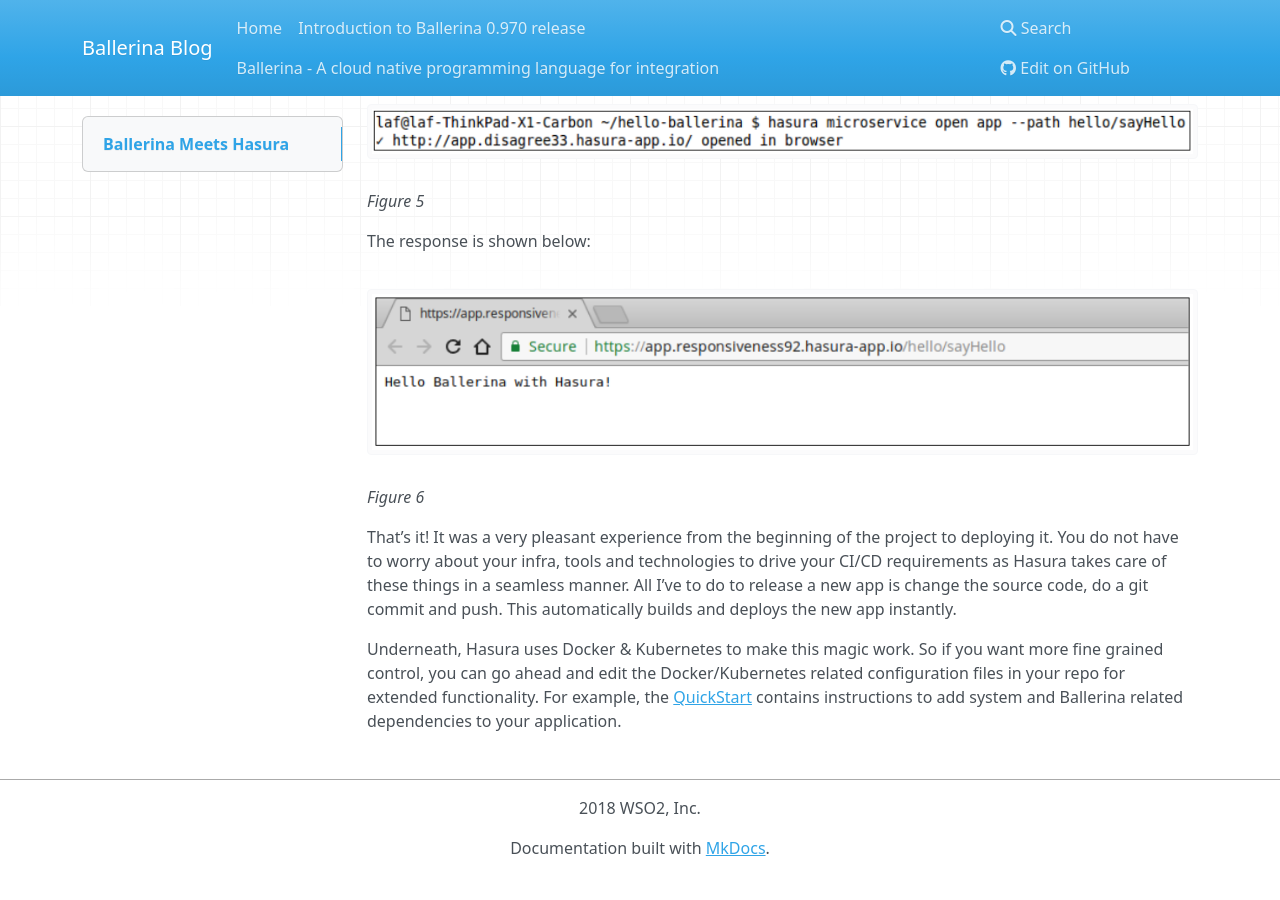
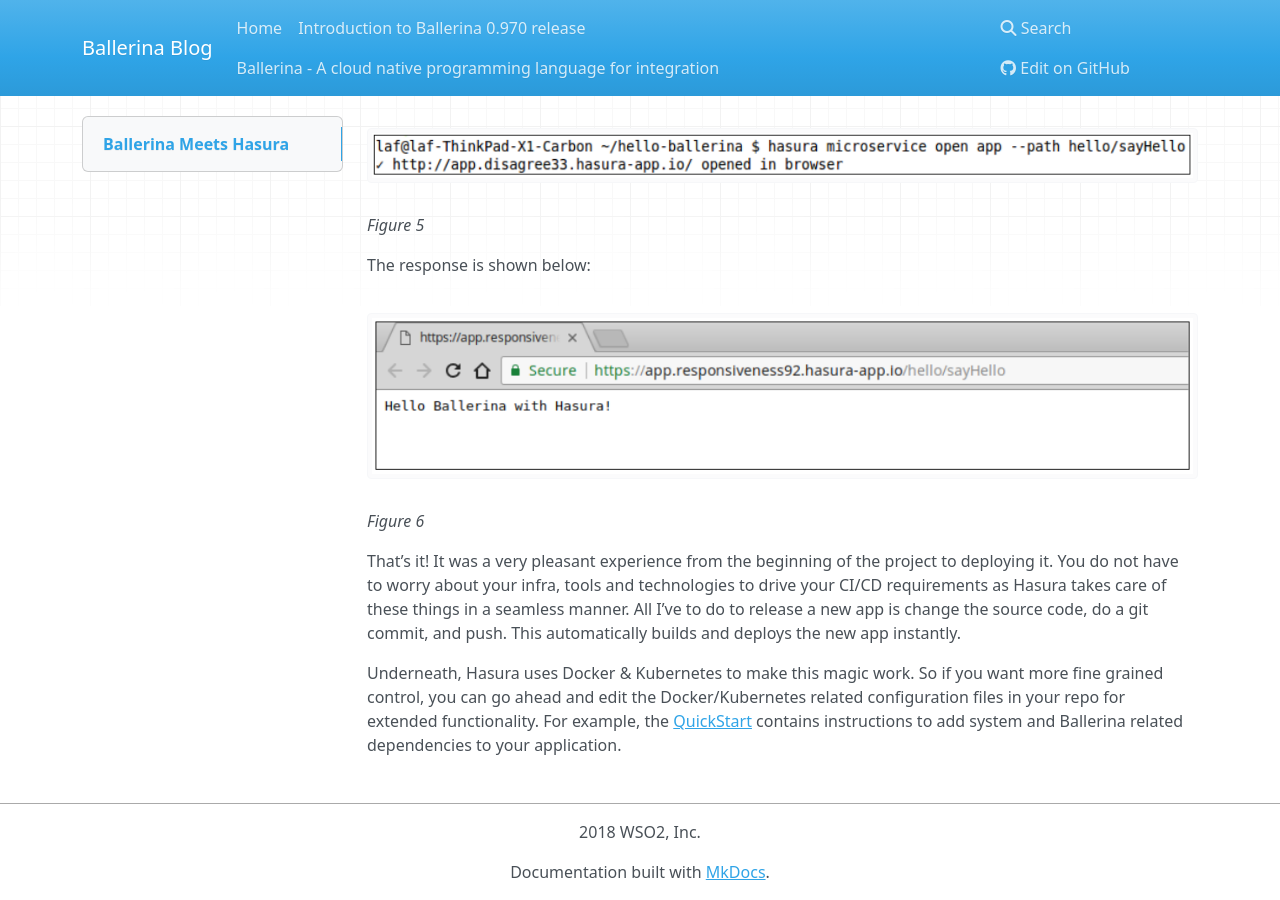
Before and after one commit to ballerina-platform/blog, an MkDocs documentation site: the page built from docs/posts/ballerina-meets-hasura.md, in a window 1280 px wide and 900 px high, scrolled down 3126 px. Built offline with MkDocs 1.6.1, drawn with Linux system fonts in a browser that asks for light colours; nearby versions of some CDN libraries; old or Windows-style settings are respelled for this version of MkDocs; before the commit the page ends 4002 px from its top, so only the background shows below that; some of the changed text lies outside the part shown.

```diff
--- a/docs/posts/ballerina-meets-hasura.md
+++ b/docs/posts/ballerina-meets-hasura.md
@@ -49,6 +49,6 @@ The response is shown below:
 ![Browser Show](images/figure_3.6.png)
 *Figure 6*
 
-That’s it! It was a very pleasant experience from the beginning of the project to deploying it. You do not have to worry about your infra, tools and technologies to drive your CI/CD requirements as Hasura takes care of these things in a seamless manner. All I’ve to do to release a new app is change the source code, do a git commit and push. This automatically builds and deploys the new app instantly.
+That’s it! It was a very pleasant experience from the beginning of the project to deploying it. You do not have to worry about your infra, tools and technologies to drive your CI/CD requirements as Hasura takes care of these things in a seamless manner. All I’ve to do to release a new app is change the source code, do a git commit, and push. This automatically builds and deploys the new app instantly.
 
 Underneath, Hasura uses Docker & Kubernetes to make this magic work. So if you want more fine grained control, you can go ahead and edit the Docker/Kubernetes related configuration files in your repo for extended functionality. For example, the [QuickStart](https://hasura.io/hub/projects/hasura/hello-ballerina/adding-dependencies) contains instructions to add system and Ballerina related dependencies to your application.
```
Also changed, not shown: other parts of docs/posts/ballerina-meets-hasura.md (+1 -1 lines).
